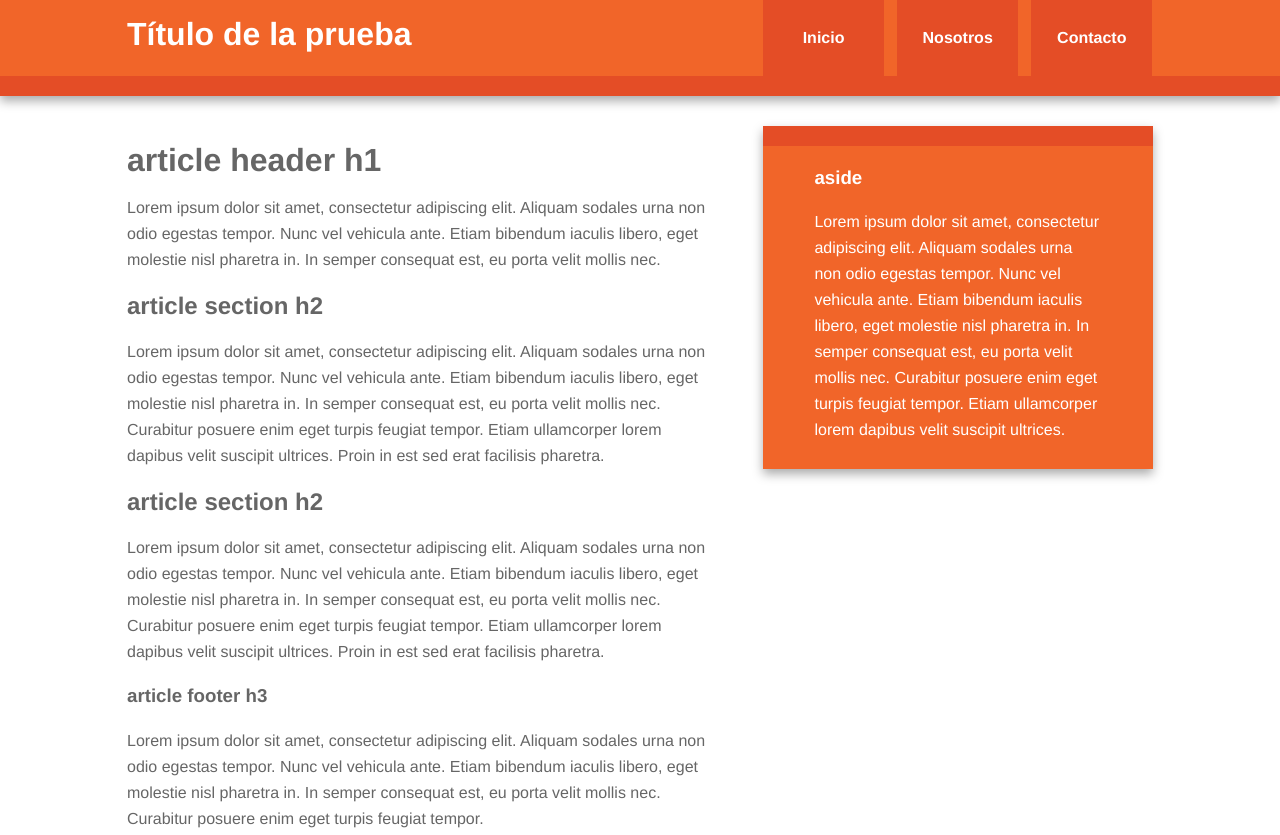
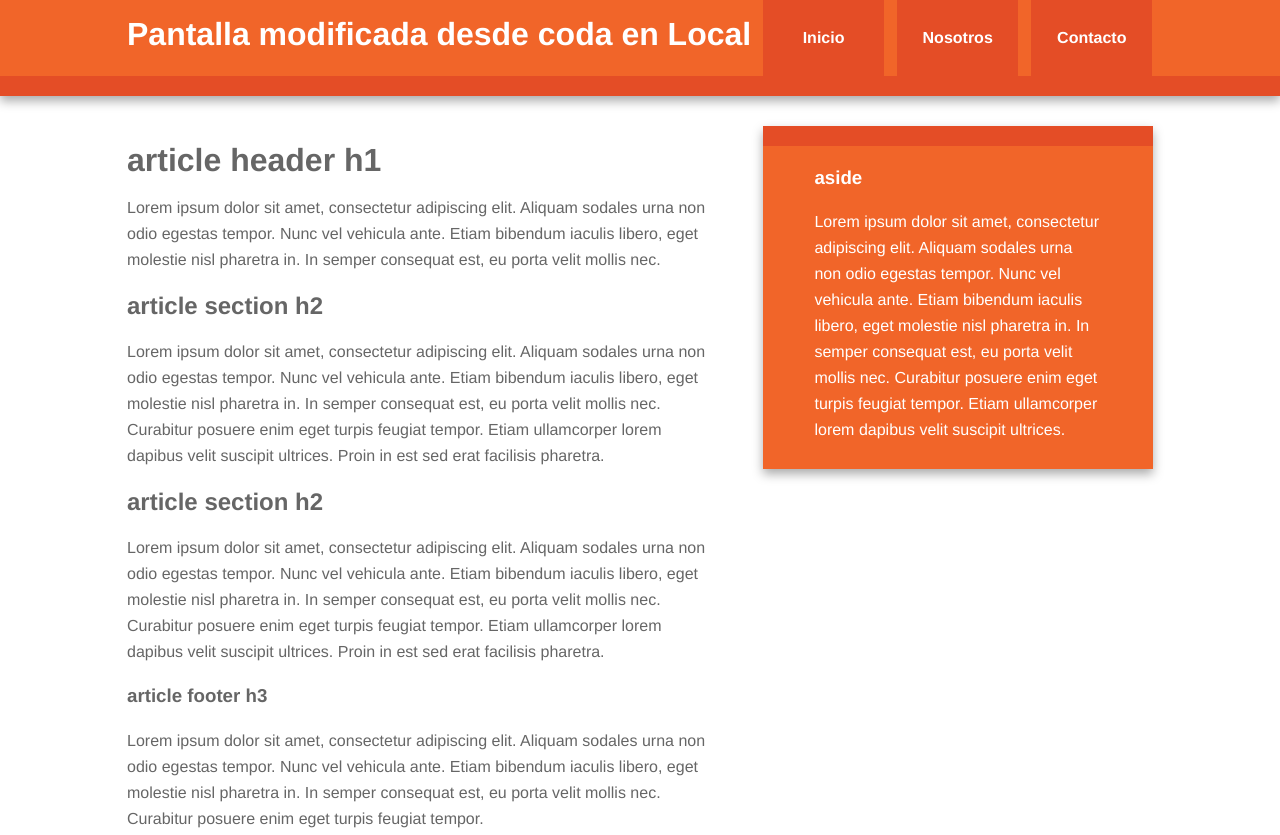
Before and after one commit to arkev/initializr, a plain HTML site: page index.html in a window 1280 px wide. Shown: the top 835 px of the page. Drawn offline with nearby package versions, Linux system fonts and the light colour scheme.

Commit message:
comentario de prueba
Commit hecho desde Coda, sincronizado desde Github

```diff
--- a/index.html
+++ b/index.html
@@ -24,7 +24,7 @@
         <section id="container">
         <div class="header-container">
             <header class="wrapper clearfix">
-                <h1 class="title">Título de la prueba</h1>
+                <h1 class="title">Pantalla modificada desde coda en Local</h1>
                 <nav>
                     <ul>
                         <li><a href="#">Inicio</a></li>
```
